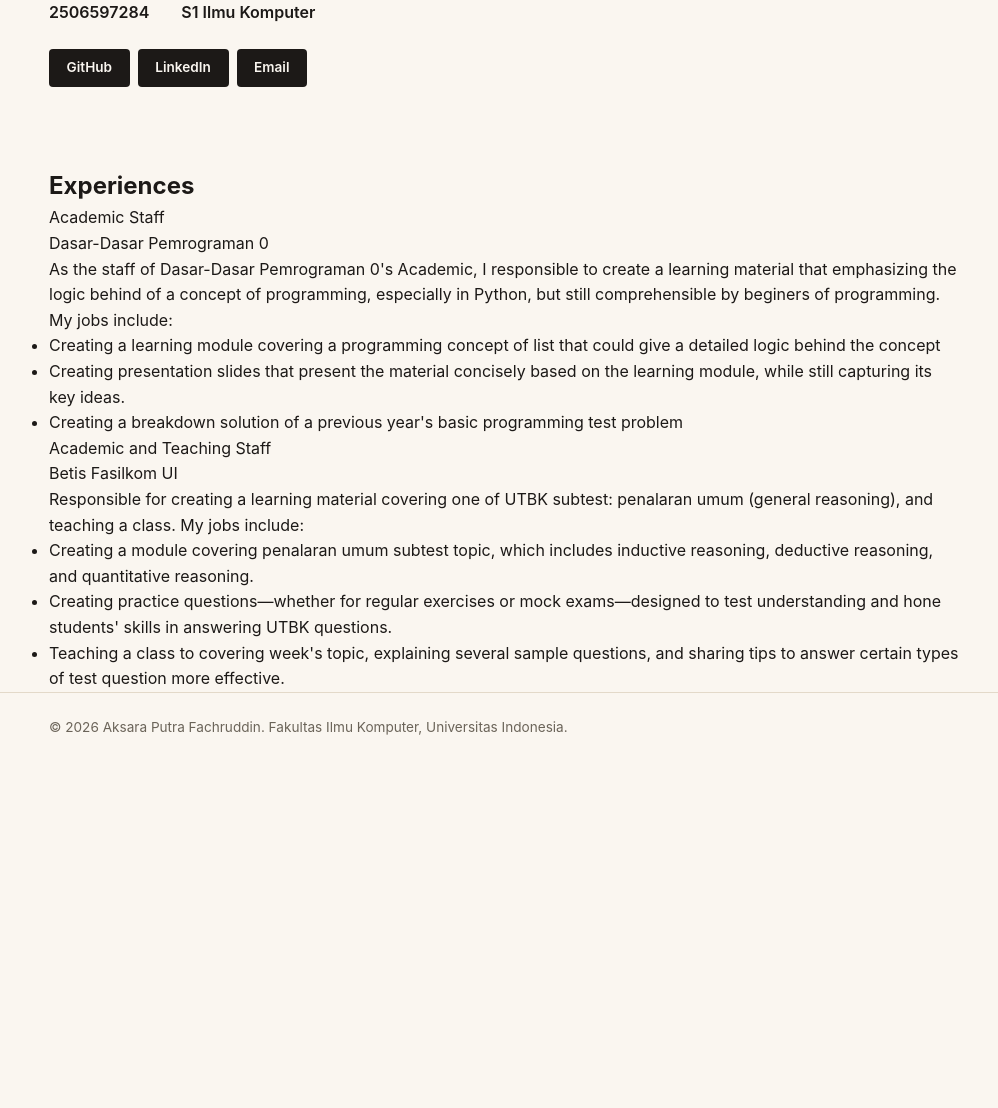
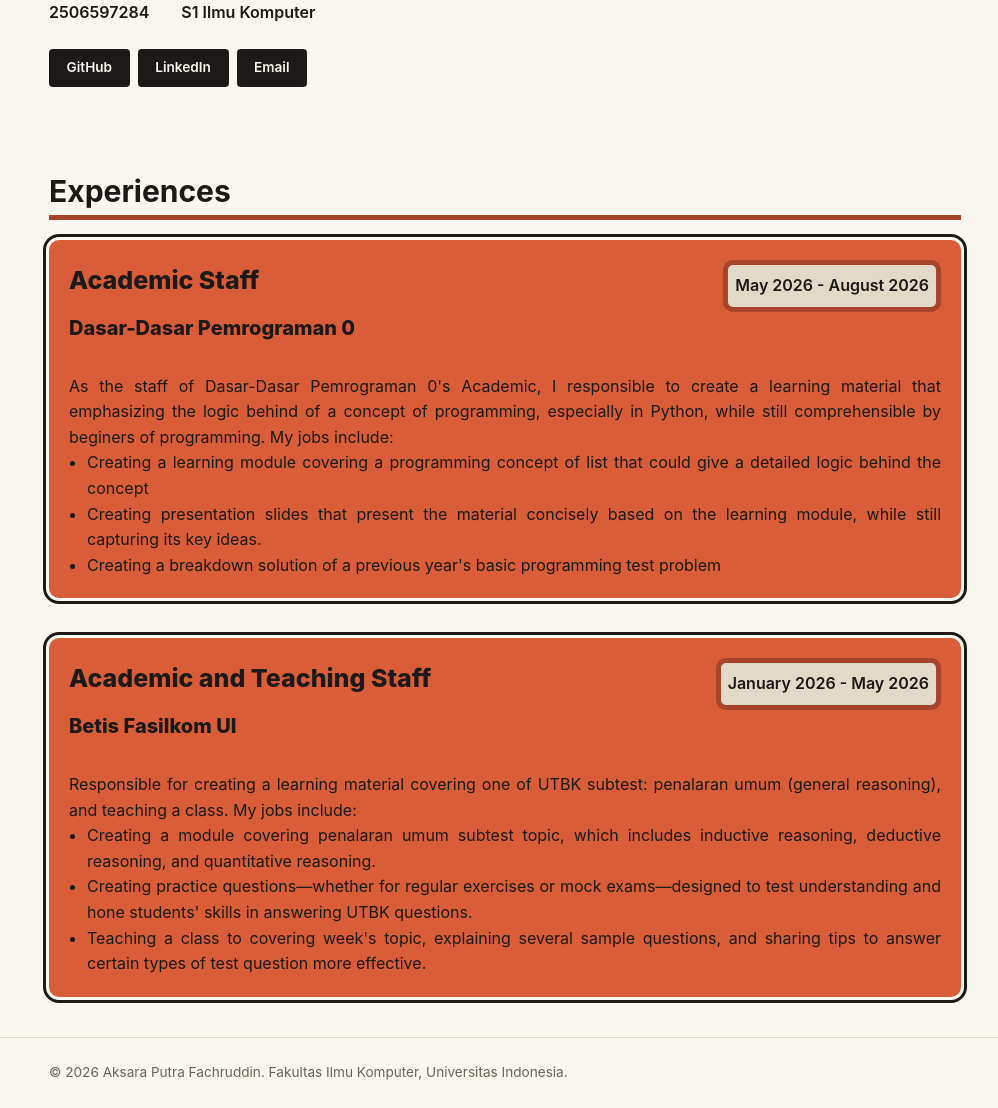
Before and after one commit to aksara-putra-f/myportofolio, a Django app: page / in a window 1280 px wide. Shown: the part 657-1765 px from the top of the page, without its empty margins (135-1133 px from the left). Before the commit the page ends 1392 px from the top, so only its background shows below. Run offline with Django 5.2, Linux system fonts and the light colour scheme.

Commit message:
feat: Menambah kode pada style.css untuk membuat aturan styling web portofolio section 'Experiences'

```diff
--- a/static/css/style.css
+++ b/static/css/style.css
@@ -193,3 +193,89 @@ h1, .brand {
         justify-content: flex-start;
     }
 }
+
+/* ------------------------------------- */
+/* */
+/* ------------------------------------- */
+
+.subjudul {
+    border-bottom: 5px solid var(--accent-dark);
+    font-size: 30px;
+}
+
+.card {
+    background-color: #d95d39;
+    border-radius: 10px;
+
+    outline: var(--ink);
+    outline-offset: 3px;
+    outline-style: solid;
+    outline-width: 3px;
+}
+
+/* ------------------------------------- */
+/* */
+/* ------------------------------------- */
+.experience-container {
+    max-width: 960px;
+    height: auto;
+    align-items: center;
+}
+
+.experience-card {
+    margin: 20px 0px 40px 0px;
+    max-width: 960px;
+    padding: 20px;
+}
+
+.experience-card {
+    display: grid;
+    grid-template-areas:
+        "title term"
+        "place none"
+        "description description";
+    grid-template-columns: 70% auto;
+    gap: 0px 20px;
+}
+
+.role-title {
+    grid-area: title;
+
+    font-weight: 800;
+    font-size: 25px;
+    color: var(--ink);
+}
+
+.role-place {
+    grid-area: place;
+
+    font-weight: 800;
+    font-size: 20px;
+    color: var(--ink);
+}
+
+.role-description {
+    grid-area: description;
+    margin-top: 30px;
+    text-align: justify;
+}
+
+.role-description ul {
+    padding-left: 18px;
+}
+
+.role-term {
+    grid-area: term;
+    justify-self: right;
+    align-self: center;
+
+    background-color: var(--line);
+    padding: 8px 7px;
+    border-radius: 10px;
+    border-color: var(--accent-dark);
+    border-style: solid;
+    border-width: 5px;
+
+    color: var(--ink);
+    font-weight: 600;
+}
--- a/templates/index.html
+++ b/templates/index.html
@@ -53,30 +53,33 @@
         <section id="experience">
             <div class="container">
                 <h2 class="subjudul" id="subjudul-experiences">Experiences</h2>
+                <div class="experience-container">
                     <div class="card experience-card">
-                    <p class="role">Academic Staff</p>
-                    <p class="place">Dasar-Dasar Pemrograman 0</p>
-                    <p class="role-description">
-                        As the staff of Dasar-Dasar Pemrograman 0's Academic, I responsible to create a learning material that emphasizing the logic behind of a concept of programming, especially in Python, but
-                        still comprehensible by beginers of programming. My jobs include:
+                        <p class="role-title">Academic Staff</p>
+                        <p class="role-place">Dasar-Dasar Pemrograman 0</p>
+                        <p class="role-term">May 2026 - August 2026</p>
+                        <div class="role-description">
+                            <p>As the staff of Dasar-Dasar Pemrograman 0's Academic, I responsible to create a learning material that emphasizing the logic behind of a concept of programming, especially in Python, while still comprehensible by beginers of programming. My jobs include:</p>
                             <ul>
                                 <li>Creating a learning module covering a programming concept of list that could give a detailed logic behind the concept</li>
                                 <li>Creating presentation slides that present the material concisely based on the learning module, while still capturing its key ideas.</li>
                                 <li>Creating a breakdown solution of a previous year's basic programming test problem</li>
                             </ul>
-                    </p>
+                        </div>
                     </div>
                     <div class="card experience-card">
-                    <p class="role">Academic and Teaching Staff</p>
-                    <p class="place">Betis Fasilkom UI</p>
-                    <p class="role-description">
-                        Responsible for creating a learning material covering one of UTBK subtest: penalaran umum (general reasoning), and teaching a class. My jobs include:
+                        <p class="role-title">Academic and Teaching Staff</p>
+                        <p class="role-place">Betis Fasilkom UI</p>
+                        <p class="role-term">January 2026 - May 2026</p>
+                        <div class="role-description">
+                            <p>Responsible for creating a learning material covering one of UTBK subtest: penalaran umum (general reasoning), and teaching a class. My jobs include:</p>
                             <ul>
                                 <li>Creating a module covering penalaran umum subtest topic, which includes inductive reasoning, deductive reasoning, and quantitative reasoning.</li>
                                 <li>Creating practice questions—whether for regular exercises or mock exams—designed to test understanding and hone students' skills in answering UTBK questions.</li>
                                 <li>Teaching a class to covering week's topic, explaining several sample questions, and sharing tips to answer certain types of test question more effective.</li>
                             </ul>
-                    </p>
+                        </div>
+                    </div>
                 </div>
             </div>
         </section>
```
Lines whose indentation alone changed are shown as unchanged.
